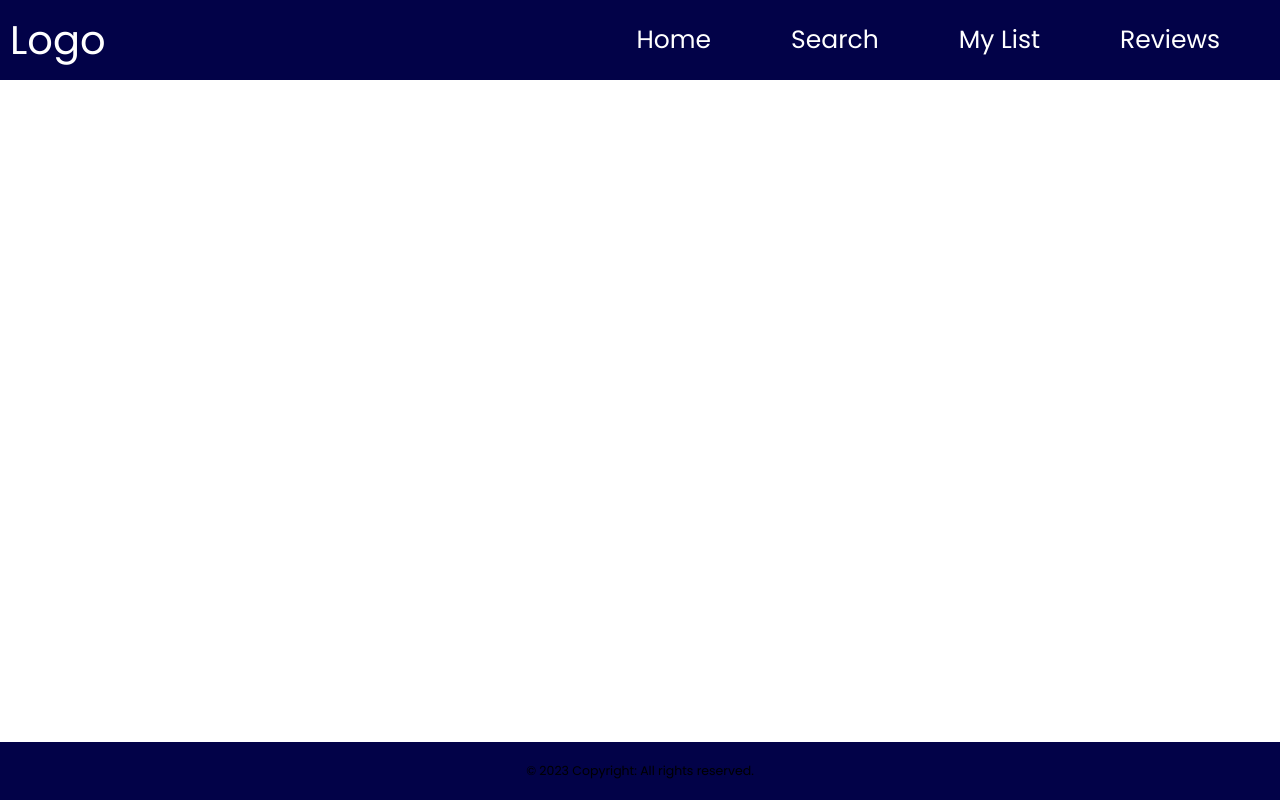
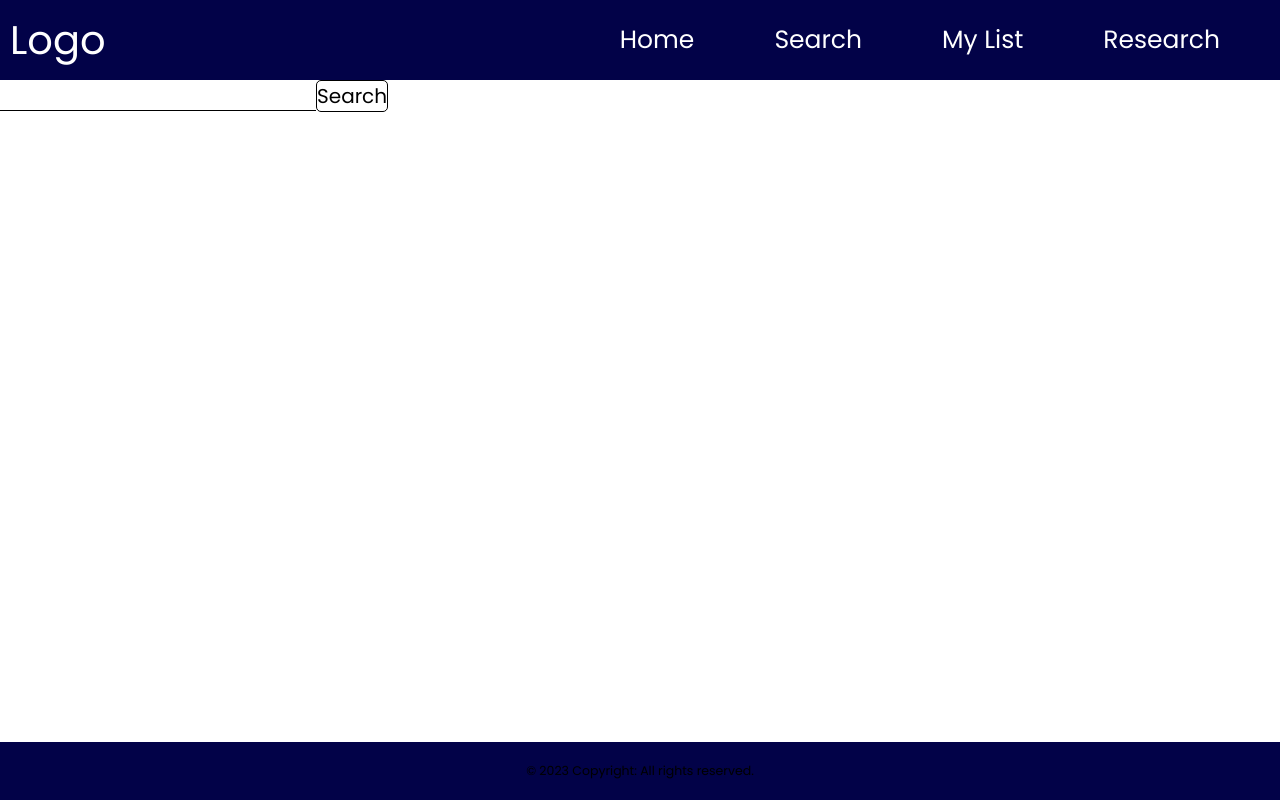
Before and after one commit to mrsannanoga/bound-to-read, a React (Create React App) app: page /research in a window 1280 px wide. Built offline with nearby package versions, Linux system fonts and the light colour scheme.

Commit message:
created new page

```diff
--- a/package.json
+++ b/package.json
@@ -3,6 +3,7 @@
   "version": "0.1.0",
   "private": true,
   "dependencies": {
+    "@iconify/icons-bi": "^1.2.15",
     "@testing-library/jest-dom": "^5.16.5",
     "@testing-library/react": "^13.4.0",
     "@testing-library/user-event": "^13.5.0",
@@ -13,6 +14,7 @@
     "react-bootstrap": "^2.7.2",
     "react-dom": "^18.2.0",
     "react-draggable": "^4.4.5",
+    "react-icons": "^4.8.0",
     "react-router-dom": "^6.9.0",
     "react-scripts": "5.0.1",
     "styled-components": "^5.3.9",
--- a/src/App.js
+++ b/src/App.js
@@ -4,6 +4,7 @@ import styled from 'styled-components';
 
 import Nav from './Components/Nav';
 import Home from './Pages/Home';
+import Research from './Pages/Research';
 import Search from './Pages/Search';
 import List from './Pages/List';
 import Footer from './Components/Footer';
@@ -34,6 +35,8 @@ function App() {
               <Route path="/" element={<Home />} />
               <Route path="/search" element={<Search />} />
               <Route path="/list" element={<List />} />
+              <Route path="/research" element={<Research />} />
+
             </Routes>
           </Content>
           <Footer />
--- a/src/Components/Nav.js
+++ b/src/Components/Nav.js
@@ -42,7 +42,7 @@ const Nav = () => {
         <NavLink to="/">Home</NavLink>
         <NavLink to="/search">Search</NavLink>
         <NavLink to="/list">My List</NavLink>
-        <NavLink to="/reviews">Reviews</NavLink>
+        <NavLink to="/research">Research</NavLink>
       </NavLinks>
     </Navbar>
   );
--- /dev/null
+++ b/src/Pages/Research.js
@@ -0,0 +1,45 @@
+import React, { useState } from 'react';
+
+function Research() {
+  const [query, setQuery] = useState('');
+  const [results, setResults] = useState([]);
+
+  const handleSearch = async () => {
+    const url = `https://ia800204.us.archive.org/fulltext/inside.php?item_id=designevaluation25clin&doc=designevaluation25clin&path=/27/items/designevaluation25clin&q=${encodeURIComponent(query)}`;
+    const response = await fetch(url);
+    const data = await response.text();
+
+    // Extract the JSON object from the response
+    const startIndex = data.indexOf('{');
+    const endIndex = data.lastIndexOf('}') + 1;
+    const jsonString = data.slice(startIndex, endIndex);
+
+    const searchResults = JSON.parse(jsonString).matches;
+    setResults(searchResults);
+  };
+
+  return (
+    <div>
+      <input type="text" value={query} onChange={e => setQuery(e.target.value)} />
+      <button onClick={handleSearch}>Search</button>
+
+      <ul>
+        {results.map((result, i) => (
+          <li key={i}>
+            <p>{result.text}</p>
+            <ul>
+              {result.par.map((page, j) => (
+                <li key={j}>
+                  <p>Page {page.page}</p>
+                  <p>Coordinates: {page.l},{page.t} - {page.r},{page.b}</p>
+                </li>
+              ))}
+            </ul>
+          </li>
+        ))}
+      </ul>
+    </div>
+  );
+}
+
+export default Research;
```
Also changed, not shown: src/Pages/Reviews.js (deleted, +0 -31 lines), 1 other file (tests, documents, lock files or other folders).
